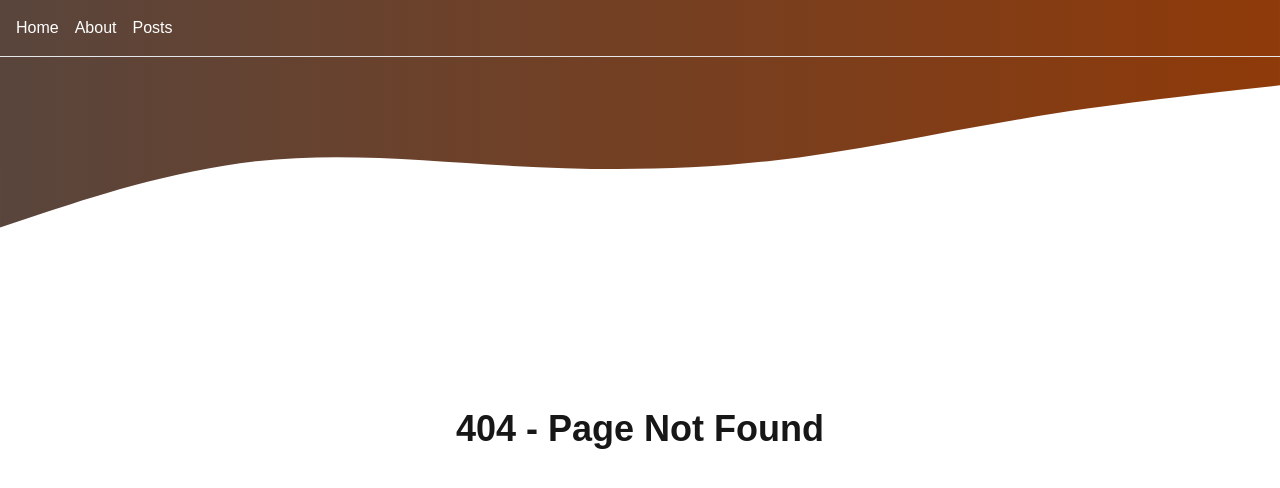
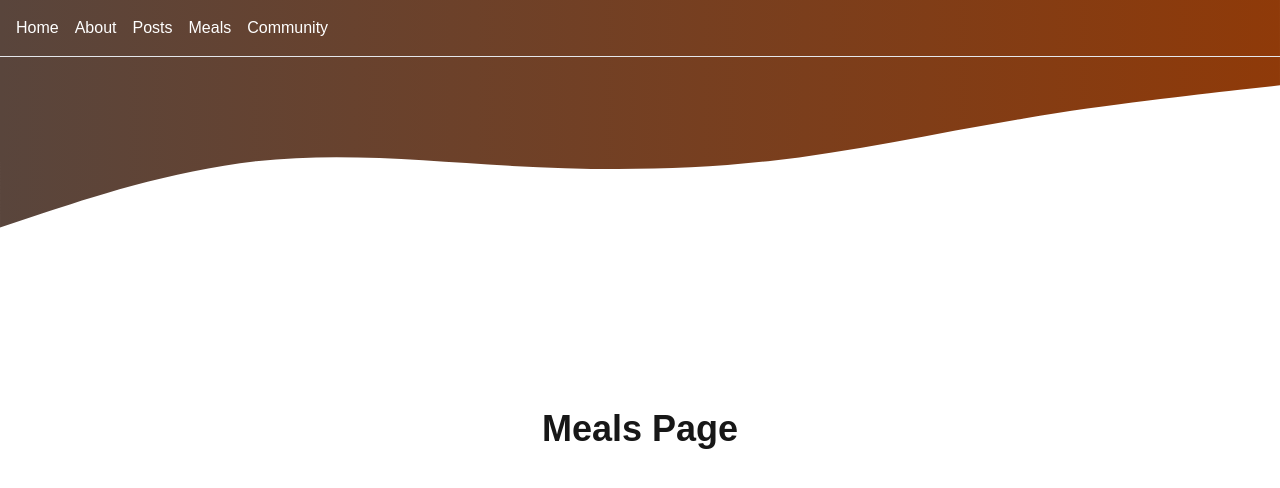
Before and after one commit to magmagmary/mgm-next, a Next.js app: page /meals in a window 1280 px wide. Before the commit this address had no page. Shown: the top 488 px of the page. Built offline with nearby package versions, Linux system fonts and the light colour scheme.

Commit message:
chore: add new pages

```diff
--- /dev/null
+++ b/app/community/page.tsx
@@ -0,0 +1,10 @@
+
+const CommunityPage = () => {
+  return (
+    <main className="flex flex-col items-center justify-center h-full">
+      <h1 className="text-4xl font-bold ">Community Page</h1>
+    </main>
+  )
+}
+
+export default CommunityPage
--- /dev/null
+++ b/app/components/layout/header.tsx
@@ -0,0 +1,15 @@
+import Link from 'next/link'
+
+const Header = () => {
+  return (
+    <nav className="flex gap-4 p-4 border-b border-gray-200 flex-none text-white">
+    <Link href="/">Home</Link>
+    <Link href="/about">About</Link>
+    <Link href="/posts">Posts</Link>
+    <Link href="/meals">Meals</Link>
+    <Link href="/community">Community</Link>
+  </nav>
+  )
+}
+
+export default Header
--- a/app/layout.tsx
+++ b/app/layout.tsx
@@ -1,7 +1,7 @@
 import type { Metadata } from "next";
 import { Geist, Geist_Mono } from "next/font/google";
 import "./globals.css";
-import Link from "next/link";
+import Header from "@/components/layout/header";
 
 const geistSans = Geist({
   variable: "--font-geist-sans",
@@ -48,11 +48,7 @@ export default function RootLayout({
             ></path>
           </svg>
         </div>
-        <nav className="flex gap-4 p-4 border-b border-gray-200 flex-none text-white">
-          <Link href="/">Home</Link>
-          <Link href="/about">About</Link>
-          <Link href="/posts">Posts</Link>
-        </nav>
+       <Header />
         <div className="flex-grow overflow-auto">
         {children}
         </div>
--- /dev/null
+++ b/app/meals/page.tsx
@@ -0,0 +1,10 @@
+
+const MealsPage = () => {
+  return (
+    <main className="flex flex-col items-center justify-center h-full">
+      <h1 className="text-4xl font-bold ">Meals Page</h1>
+    </main>
+  )
+}
+
+export default MealsPage
--- /dev/null
+++ b/app/meals/share/page.tsx
@@ -0,0 +1,9 @@
+const MealsSharePage = () => {
+    return (
+        <main className="flex flex-col items-center justify-center h-full">
+            <h1 className="text-4xl font-bold ">Meals Share Page</h1>
+        </main>
+    )
+}
+
+export default MealsSharePage
```
